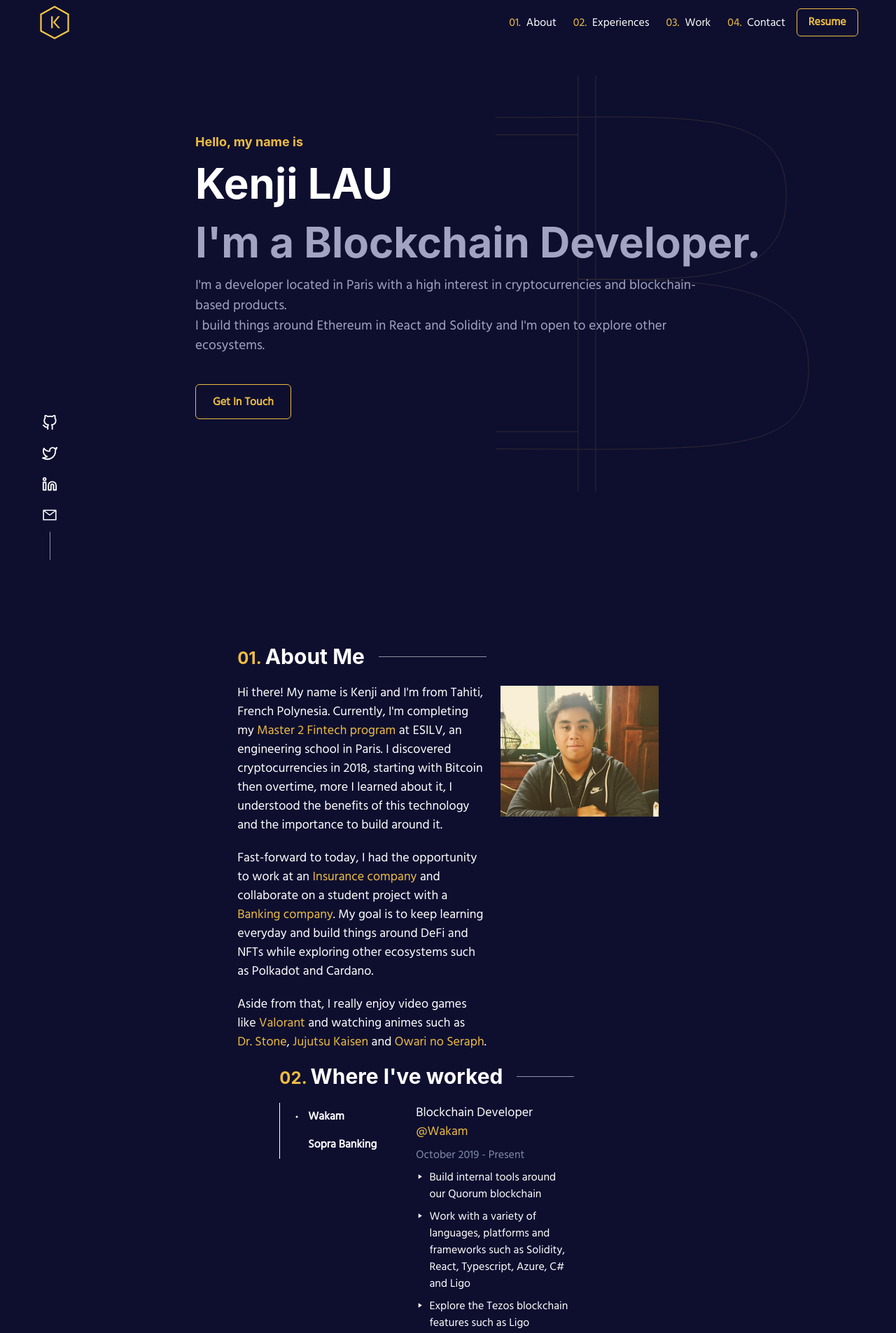
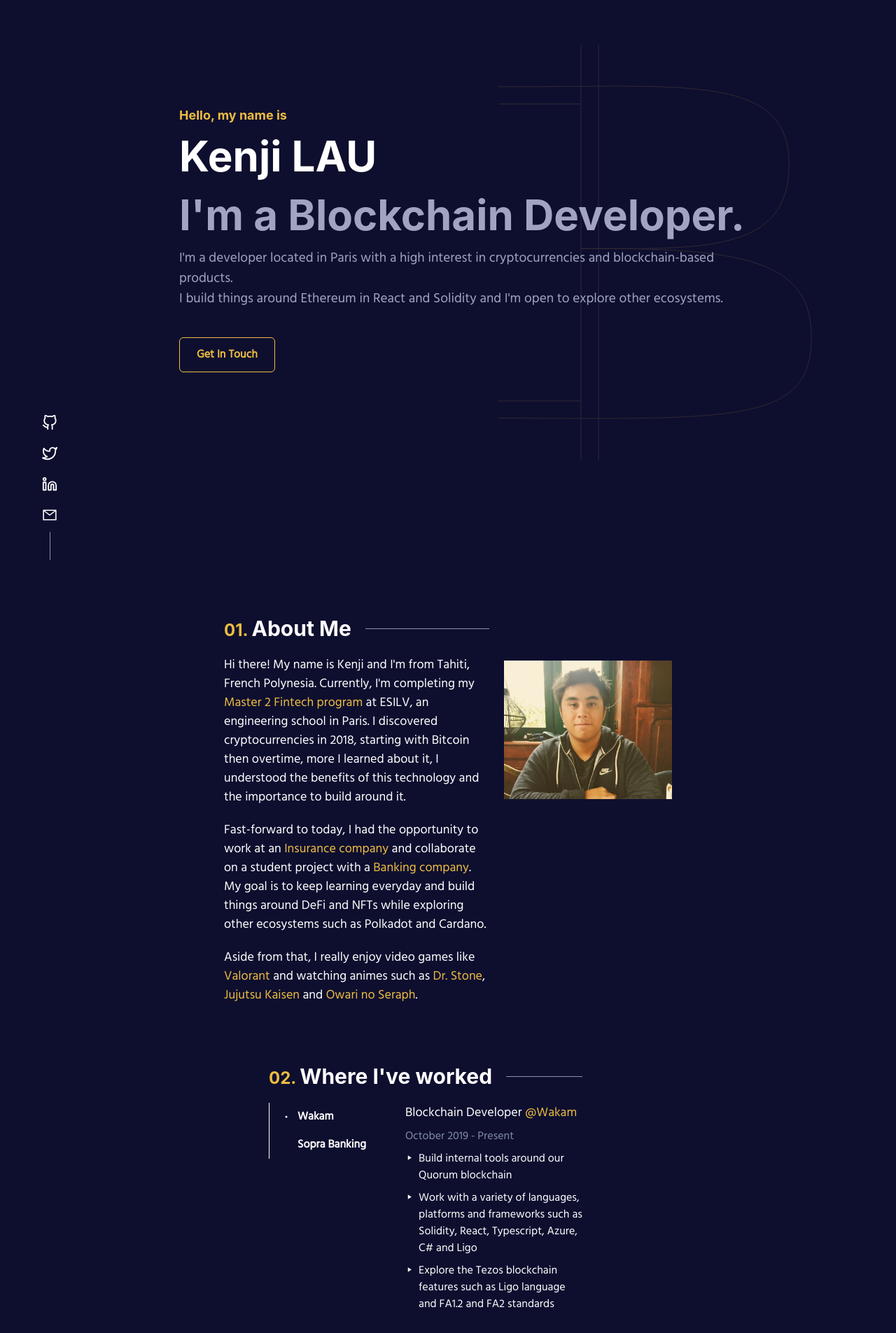
Before and after one commit to krouspy/portfolio, a Next.js app: page / in a window 1280 px wide. Shown: the top 1905 px of the page at 70% size. Built offline with nearby package versions, Linux system fonts and the light colour scheme.

Commit message:
modify navbar + sections:
- hide/show navbar on scroll
- add padding top for anchor scroll

```diff
--- a/components/Contact.jsx
+++ b/components/Contact.jsx
@@ -4,7 +4,7 @@ import { Title } from './Title';
 export const Contact = () => {
   const orange = '#EDBC41';
   return (
-    <Center minH="50vh" color="#fff" flexDirection="column">
+    <Center id="contact" minH="50vh" color="#fff" flexDirection="column">
       <Title index={4} text="Contact" />
       <Text fontSize="xl" maxW="80%" textAlign="center">
         Don't hesitate to drop me a message, I'll try my best to get back to you!
--- a/components/Experiences.jsx
+++ b/components/Experiences.jsx
@@ -1,5 +1,5 @@
 import { useState } from 'react';
-import { HStack, Stack, Box, ButtonGroup, Button, Text } from '@chakra-ui/react';
+import { Stack, Box, ButtonGroup, Button, Text } from '@chakra-ui/react';
 import { BsDot } from 'react-icons/bs';
 import { MdPlayArrow } from 'react-icons/md';
 import { Title } from './Title';
@@ -21,7 +21,7 @@ export const Experiences = () => {
   const orange = '#EDBC41';
 
   return (
-    <Stack id="about" w="50%" minH="50vh" mb="20">
+    <Stack id="jobs" w="50%" minH="50vh" mb="20" pt="6vh">
       <Box w="70%" ml="10%">
         <Title index={2} text="Where I've worked" />
         <Stack color="white" direction="row" spacing={10}>
--- a/components/Navbar.jsx
+++ b/components/Navbar.jsx
@@ -1,3 +1,4 @@
+import { useState, useEffect } from 'react';
 import Image from 'next/image';
 import {
   Box,
@@ -24,23 +25,45 @@ const NAV_ITEMS = [
   {
     id: 2,
     text: 'Experiences',
+    href: '#jobs',
   },
   {
     id: 3,
-    text: 'Work',
-    href: '#',
+    text: 'Projects',
+    href: '#projects',
   },
   {
     id: 4,
     text: 'Contact',
-    href: '#',
+    href: '#contact',
   },
 ];
 
 export const Navbar = () => {
+  const [state, setState] = useState({ previousScrollPosition: 0, visible: true });
   const { isOpen, onToggle } = useDisclosure();
+
+  useEffect(() => {
+    setState({ previousScrollPosition: scrollY, visible: true });
+    window.addEventListener('scroll', handleScroll);
+  }, []);
+
+  const handleScroll = () => {
+    setState(prevState => ({
+      previousScrollPosition: window.scrollY,
+      visible: prevState.previousScrollPosition > window.scrollY,
+    }));
+  };
+
   return (
-    <Box h="6vh">
+    <Box
+      pos="fixed"
+      w="100%"
+      maxW="100%"
+      top={state.visible ? 0 : -60}
+      transition="top 0.3s"
+      zIndex={2}
+    >
       <Flex py={{ base: 2 }} px={{ base: 4 }} align="center">
         <Flex
           flex={{ base: 1, md: 'auto' }}
@@ -59,7 +82,7 @@ export const Navbar = () => {
           <Image src="/logo.svg" alt="logo" width="48" height="48" />
         </Flex>
 
-        <Stack flex={{ base: 1, md: 0 }} justify="flex-end" direction="row">
+        <Stack>
           <DesktopNav />
         </Stack>
       </Flex>
@@ -74,7 +97,7 @@ export const Navbar = () => {
 const DesktopNav = () => {
   const orange = '#EDBC41';
   return (
-    <Stack display="flex" direction="row" alignItems="center" spacing={4}>
+    <Stack direction="row" alignItems="center" spacing={4}>
       {NAV_ITEMS.map(({ id, text, href }) => {
         const index = `0${id}. `;
         return (
@@ -82,7 +105,7 @@ const DesktopNav = () => {
             <Text p={2} color={orange} display="inline-block">
               {index}
             </Text>
-            <CustomLink href={href} color="white" fontSize="md">
+            <CustomLink href={href} isExternal={false} color="#fff" fontSize="md">
               {text}
             </CustomLink>
           </Box>
--- a/components/Projects.jsx
+++ b/components/Projects.jsx
@@ -1,11 +1,11 @@
-import { Stack, Grid, Flex, Text, Icon, IconButton, Spacer, Link } from '@chakra-ui/react';
+import { Stack, Grid, Flex, Text, Icon, Spacer, Link } from '@chakra-ui/react';
 import { FiFolder, FiGithub } from 'react-icons/fi';
 import { Title } from './Title';
 
 export const Projects = () => {
   const orange = '#EDBC41';
   return (
-    <Stack w="60%" minH="50vh" color="#fff">
+    <Stack id="projects" w="60%" minH="50vh" color="#fff" pt="6vh">
       <Title index={3} text="Projects" w="60%" mb="8" />
       <Grid templateColumns="repeat(3, 1fr)" gap={6}>
         {projects.map(({ id, title, description, github, website, inProgress, technologies }) => (
@@ -64,8 +64,7 @@ const projects = [
   {
     id: 0,
     title: 'Portfolio',
-    description:
-      'First version of my personal website built with Next.js and hosted on Vercel. Some tweaking needs to be done regarding responsiveness',
+    description: 'First version of my personal website built with Next.js and hosted on Vercel',
     inProgress: true,
     github: 'https://github.com/krouspy/portfolio',
     technologies: ['Next.js', 'Vercel', 'Chakra UI'],
--- a/pages/index.jsx
+++ b/pages/index.jsx
@@ -1,18 +1,16 @@
 import Head from 'next/head';
-import { Box, Flex } from '@chakra-ui/react';
+import { Box } from '@chakra-ui/react';
 import { Navbar, Hero, LeftSidebar, About, Experiences, Projects, Contact } from '@/components';
 
 export default function Home() {
   return (
-    <Box maxWidth="100vw" minHeight="100vh" bg="#0E0F2F" px="3%" fontFamily="HindMadurai">
+    <Box maxWidth="100vw" minHeight="100vh" bg="#0E0F2F" fontFamily="HindMadurai">
       <Head>
         <link rel="preload" href="/fonts/HindMadurai/HindMadurai-Regular.ttf" />
       </Head>
+      <Navbar />
+      <Hero />
       <LeftSidebar />
-      <Flex direction="column">
-        <Navbar />
-        <Hero />
-      </Flex>
       <main style={{ display: 'flex', flexDirection: 'column', alignItems: 'center' }}>
         <About />
         <Experiences />
```
